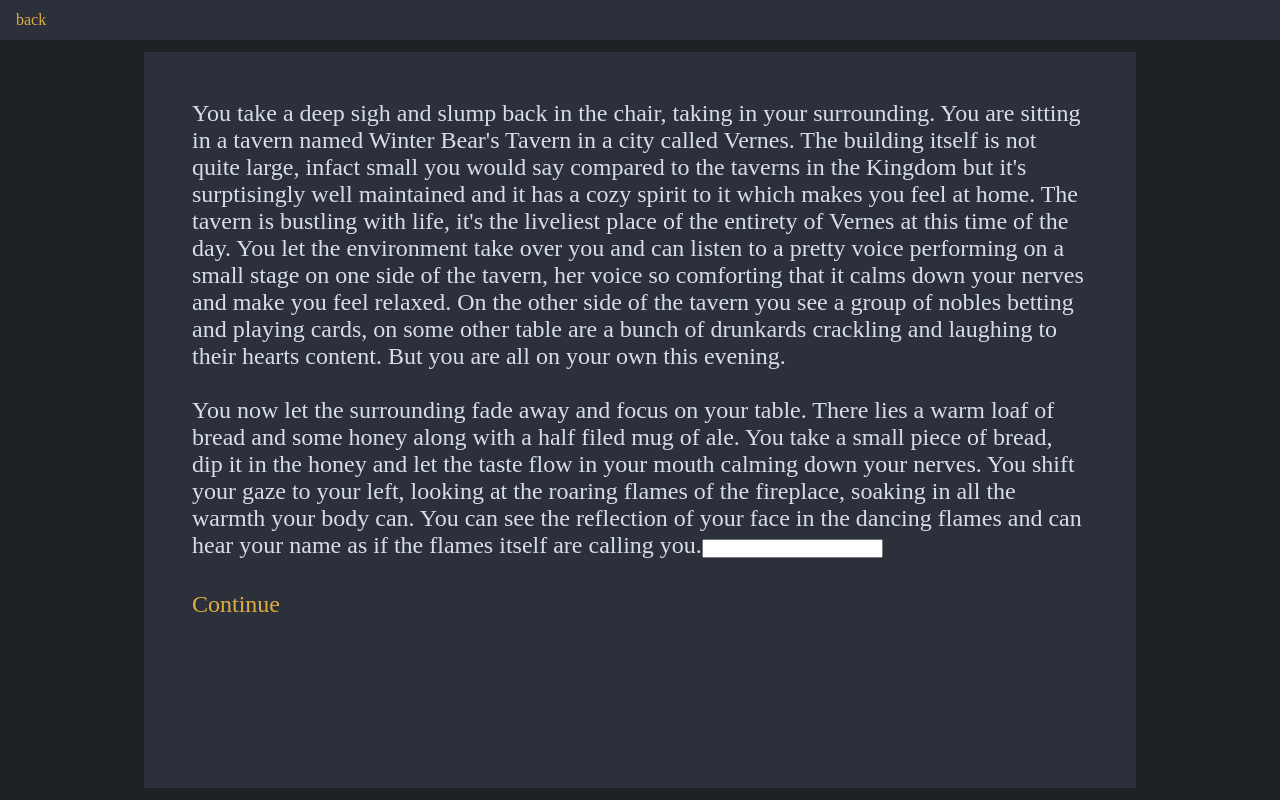
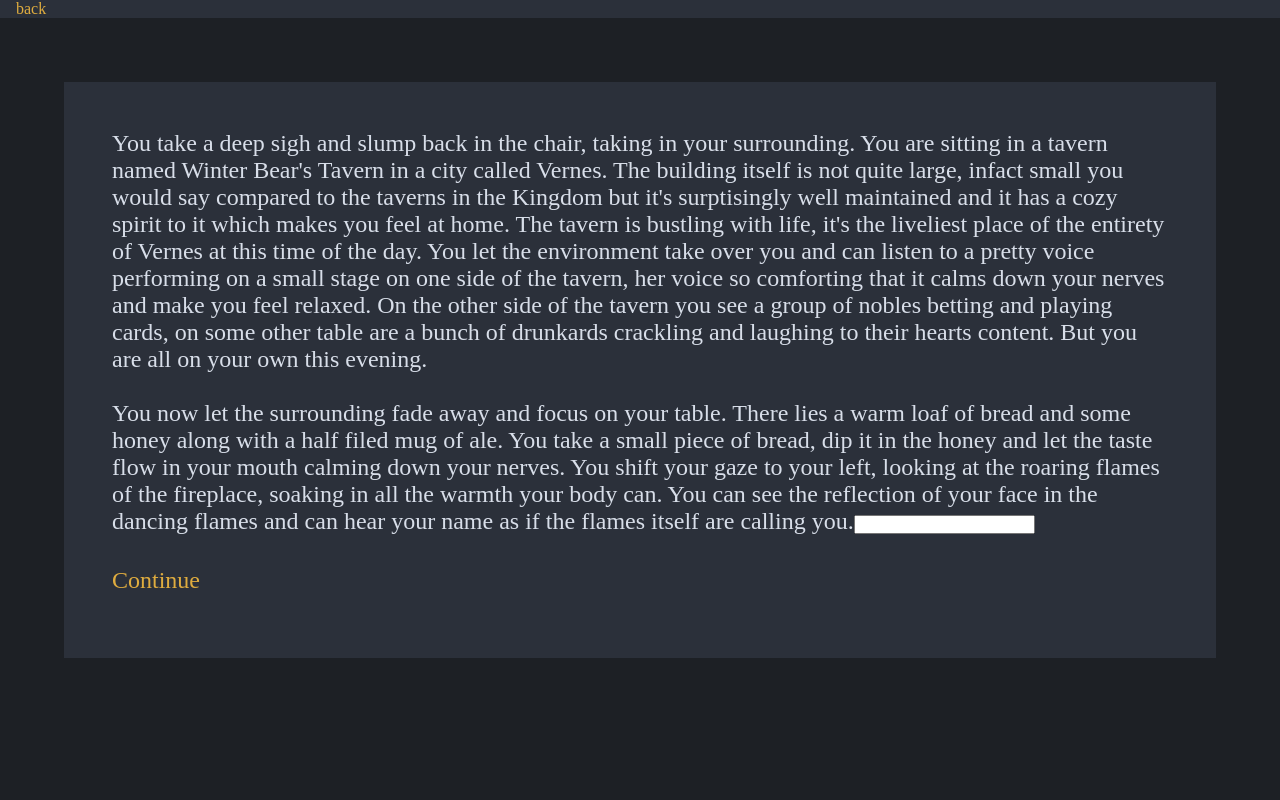
Before and after one commit to nyxtales0x0/Wandering-Storytellers, a website built with Vite: page index.html in a window 1280 px wide. Built offline with nearby package versions, Linux system fonts and the light colour scheme.

Commit message:
changed some styling

```diff
--- a/styles.css
+++ b/styles.css
@@ -7,15 +7,12 @@ body {
     display: flex;
     flex-flow: column;
     background-color: #1d2025;
-    width: 100vw;
-    height: 100vh;
 }
 
 nav {
     display: flex;
     align-items: center;
     background-color: #2b303a;
-    height: 5%;
     padding: 0rem 1rem;
 }
 
@@ -23,9 +20,7 @@ nav {
     background-color: #2b303a;
     color: #d8dee9;
     font-size: 1.5rem;
-    width: 70%;
-    height: 80%;
-    margin: auto;
+    margin: 4rem 4rem;
     padding: 3rem;
 }
 
@@ -34,7 +29,6 @@ nav {
 }
 
 .story-choices  {
-    width: 90%;
     margin-bottom: 1rem;
 }
 
```
